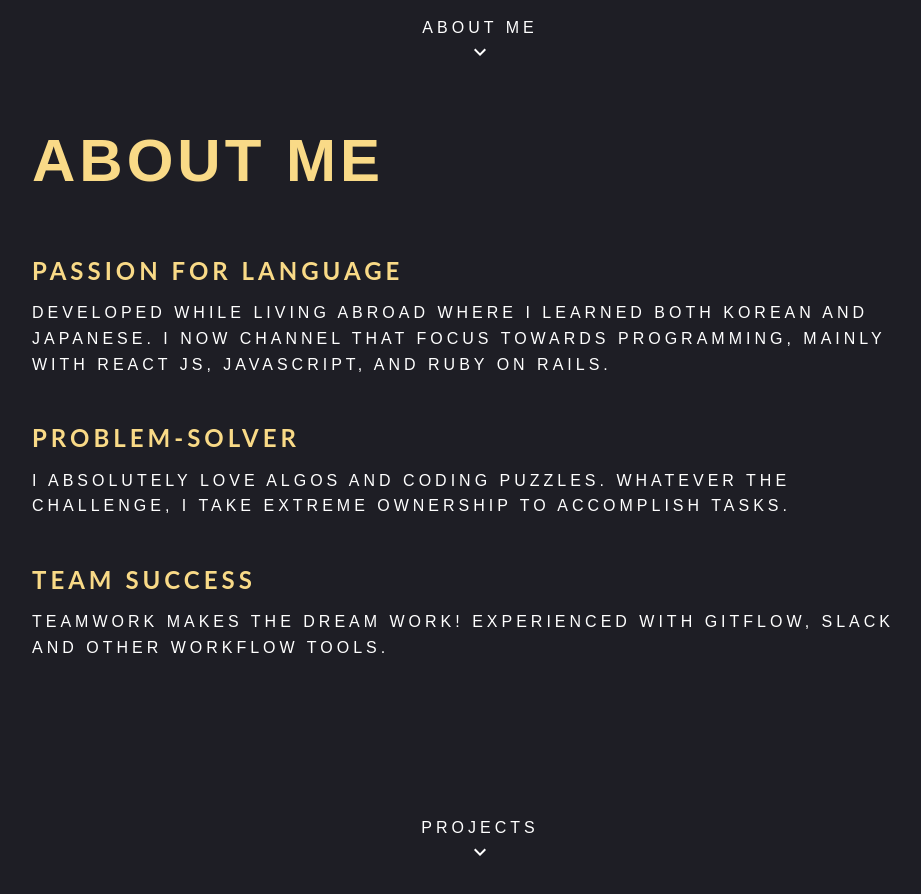
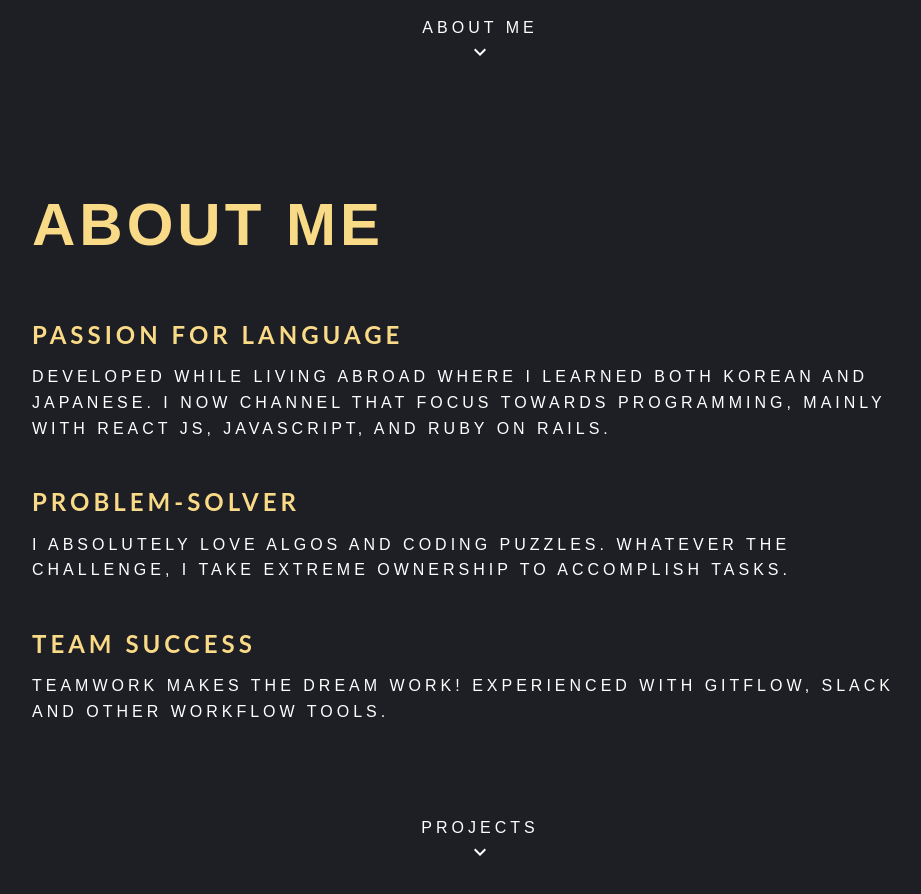
Before and after one commit to jason-moritz/portfolio, a React (Create React App) app in the folder client/: page / in a window 1280 px wide. Shown: the part 720-1614 px from the top of the page, without its empty margins (160-1081 px from the left). Built offline with nearby package versions, Linux system fonts and the light colour scheme.

Commit message:
Added top margin to about title.

```diff
--- a/client/src/screens/about/About.css
+++ b/client/src/screens/about/About.css
@@ -8,7 +8,7 @@
 }
 
 .about-container {
-  /* padding: 1rem 0 0 1rem; */
+  margin-top: 4em;
   text-align: left;
   width: 90%;
 }
```
